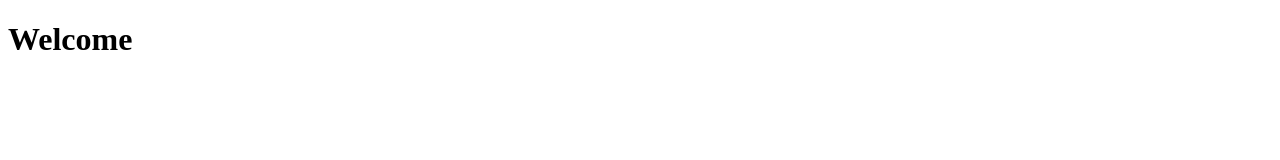
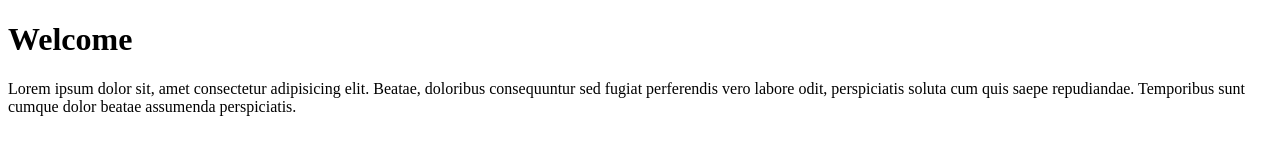
Before and after one commit to ksourav334/MyProjects, a plain HTML site: page index.html in a window 1280 px wide. Drawn offline with Linux system fonts and the light colour scheme.

Commit message:
Index 1.1

```diff
--- a/index.html
+++ b/index.html
@@ -7,5 +7,6 @@
 </head>
 <body>
     <h1>Welcome</h1>
+    <p>Lorem ipsum dolor sit, amet consectetur adipisicing elit. Beatae, doloribus consequuntur sed fugiat perferendis vero labore odit, perspiciatis soluta cum quis saepe repudiandae. Temporibus sunt cumque dolor beatae assumenda perspiciatis.</p>
 </body>
 </html>
```
